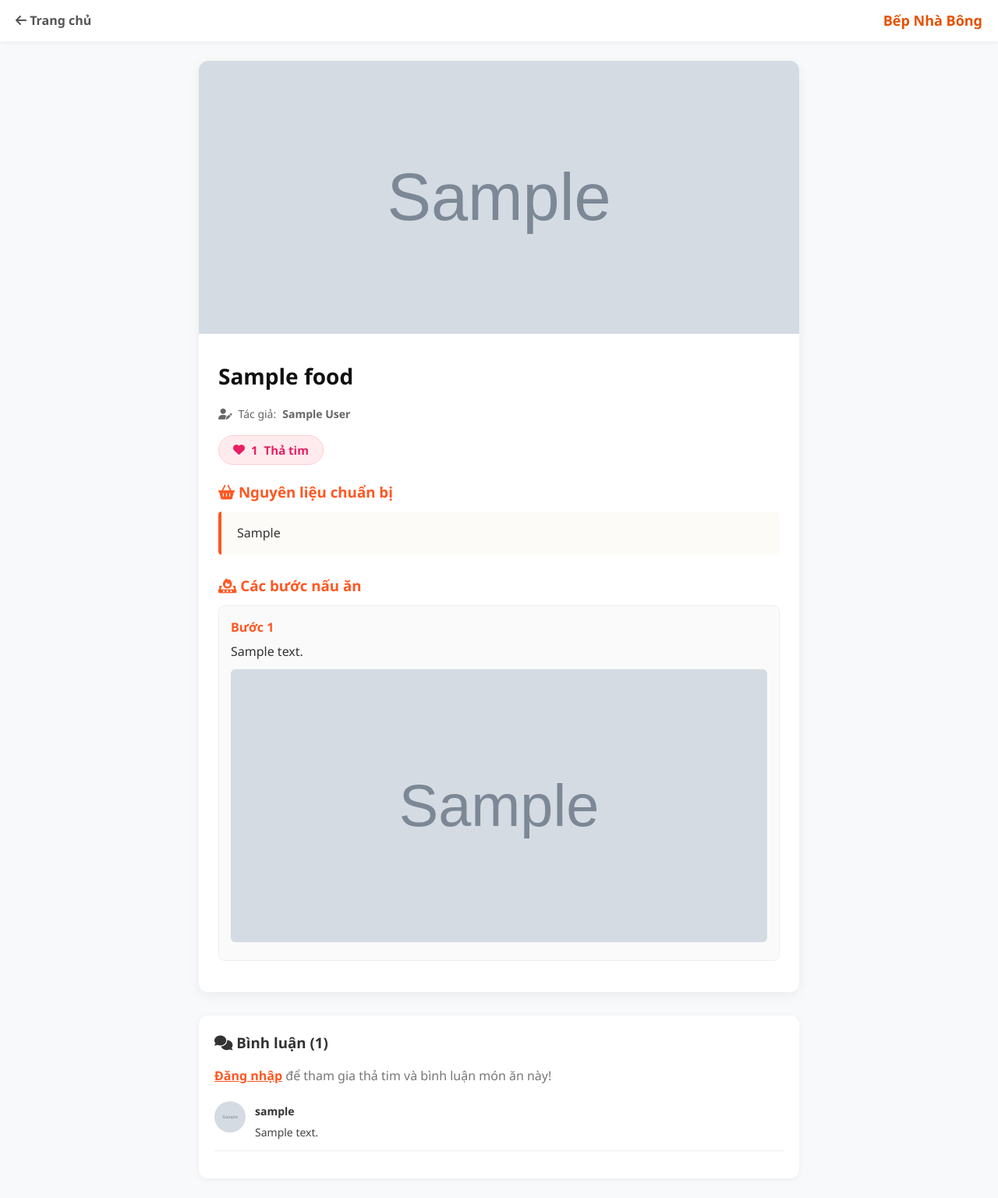
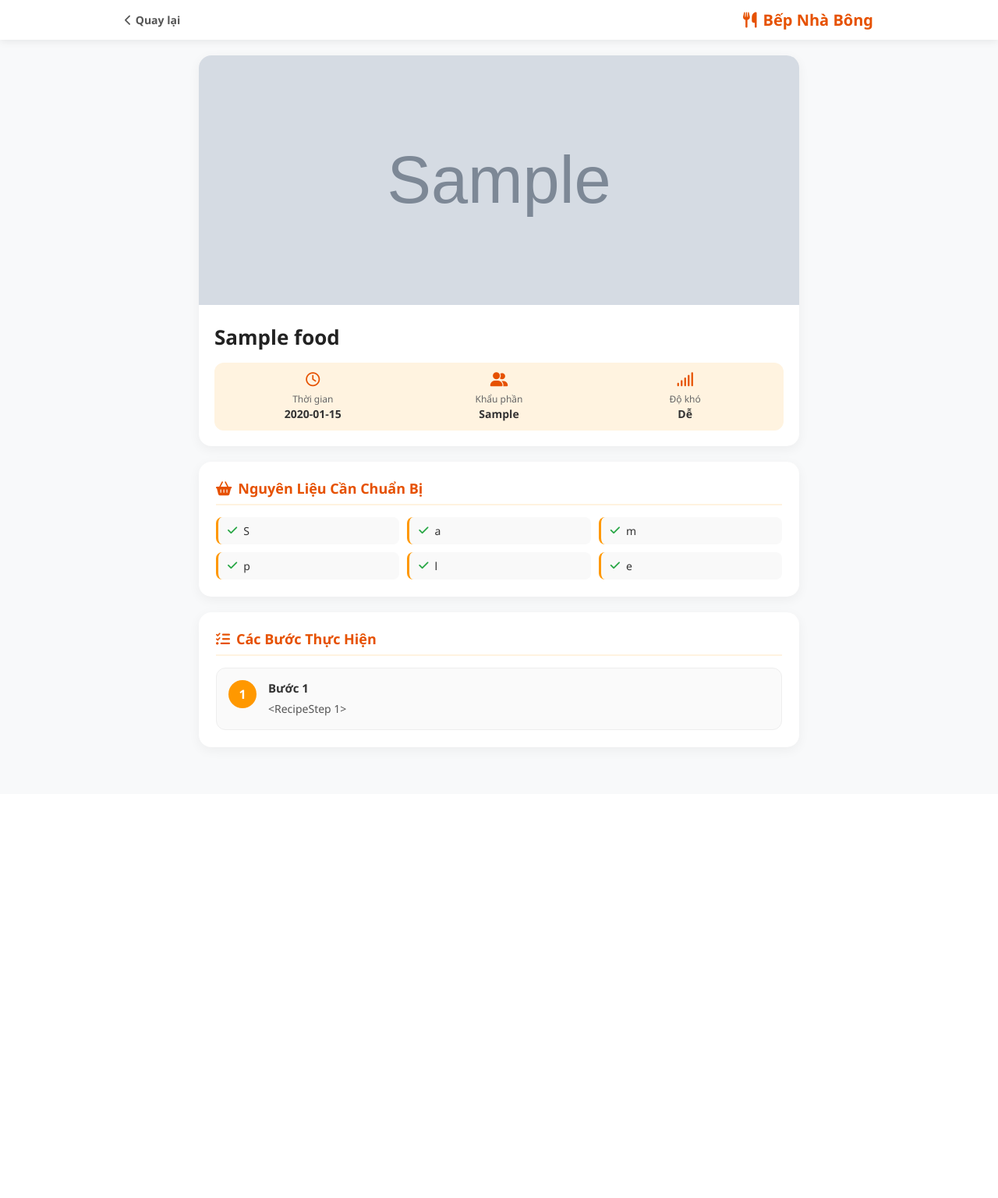
Before and after one commit to phathuu23-jpg/bepnhabong, a Flask app: page /detail/1 in a window 1280 px wide. Shown: the whole page at 78% size. After the commit the page ends 963 px from the top, so only its background shows below. Run offline with Flask 3, Linux system fonts and the light colour scheme; tables that the repository leaves empty hold one stand-in row (values such as "Sample post"); grey boxes marked "Sample" are stand-in pictures.

Commit message:
Update detail.html

```diff
--- a/templates/detail.html
+++ b/templates/detail.html
@@ -8,115 +8,123 @@
     <link rel="stylesheet" href="https://cdnjs.cloudflare.com/ajax/libs/font-awesome/6.4.0/css/all.min.css">
     <style>
         * { box-sizing: border-box; margin: 0; padding: 0; font-family: 'Segoe UI', Tahoma, Geneva, Verdana, sans-serif; }
-        body { background-color: #f8f9fa; color: #333; line-height: 1.6; }
-        header { display: flex; justify-content: space-between; align-items: center; padding: 12px 20px; background: #ffffff; box-shadow: 0 2px 5px rgba(0,0,0,0.05); position: sticky; top: 0; z-index: 100; }
-        .container { max-width: 800px; margin: 25px auto; padding: 0 15px; }
-        .recipe-card { background: white; border-radius: 12px; overflow: hidden; box-shadow: 0 4px 15px rgba(0,0,0,0.06); }
-        .recipe-image { width: 100%; height: 350px; object-fit: cover; }
-        .recipe-content { padding: 25px; }
-        .recipe-title { font-size: 28px; color: #111; margin-bottom: 15px; font-weight: 800; }
-        .author-tag { color: #666; font-size: 14px; margin-bottom: 15px; display: flex; align-items: center; gap: 8px; }
+        body { background: #f8f9fa; color: #333; padding-bottom: 40px; }
 
-        .like-btn { display: inline-flex; align-items: center; gap: 8px; background: #ffebee; color: #e91e63; border: 1px solid #ffcdd2; padding: 8px 18px; border-radius: 20px; cursor: pointer; font-weight: bold; font-size: 15px; margin-bottom: 20px; }
-        .like-btn.liked { background: #e91e63; color: white; }
+        /* HEADER Responsive */
+        header { background: white; box-shadow: 0 2px 10px rgba(0,0,0,0.08); position: sticky; top: 0; z-index: 1000; }
+        .header-container { max-width: 1000px; margin: 0 auto; padding: 12px 20px; display: flex; justify-content: space-between; align-items: center; }
+        .logo { color: #e65100; font-size: 20px; font-weight: 800; text-decoration: none; display: flex; align-items: center; gap: 8px; }
+        .back-btn { text-decoration: none; color: #555; font-weight: 600; font-size: 14px; display: flex; align-items: center; gap: 5px; }
 
-        .ingredients-box { background: #fdfbf7; border-left: 4px solid #ff5722; padding: 15px 20px; border-radius: 4px; margin-bottom: 25px; }
-        .step-item { background: #fafafa; border: 1px solid #eee; border-radius: 8px; padding: 15px; margin-bottom: 15px; }
-        .step-img { width: 100%; max-height: 350px; object-fit: cover; border-radius: 6px; margin-top: 10px; }
+        /* CONTENT CONTAINER */
+        .container { max-width: 800px; margin: 20px auto; padding: 0 15px; }
 
-        /* KHUNG BÌNH LUẬN */
-        .comment-section { margin-top: 30px; background: white; padding: 20px; border-radius: 12px; box-shadow: 0 2px 8px rgba(0,0,0,0.05); }
-        .comment-item { display: flex; gap: 12px; margin-bottom: 15px; border-bottom: 1px solid #eee; padding-bottom: 12px; }
-        .comment-item img { width: 40px; height: 40px; border-radius: 50%; }
-        .comment-input { width: 100%; padding: 10px; border: 1px solid #ccc; border-radius: 6px; margin-bottom: 10px; }
+        /* BANNER MÓN ĂN */
+        .recipe-header { background: white; border-radius: 16px; overflow: hidden; box-shadow: 0 4px 15px rgba(0,0,0,0.05); margin-bottom: 20px; }
+        .recipe-banner { width: 100%; height: 320px; object-fit: cover; }
+        .recipe-info { padding: 20px; }
+        .recipe-title { font-size: 26px; font-weight: 800; color: #222; margin-bottom: 15px; line-height: 1.3; }
+
+        .recipe-meta-grid { display: grid; grid-template-columns: repeat(3, 1fr); gap: 10px; background: #fff3e0; padding: 12px; border-radius: 12px; text-align: center; }
+        .meta-item i { color: #e65100; font-size: 18px; margin-bottom: 4px; display: block; }
+        .meta-item span { font-size: 12px; color: #666; }
+        .meta-item strong { display: block; font-size: 14px; color: #333; }
+
+        /* KHUNG NGUYÊN LIỆU */
+        .section-card { background: white; border-radius: 16px; padding: 22px; box-shadow: 0 4px 15px rgba(0,0,0,0.05); margin-bottom: 20px; }
+        .section-title { font-size: 18px; font-weight: 800; color: #e65100; margin-bottom: 15px; display: flex; align-items: center; gap: 8px; border-bottom: 2px solid #fff3e0; padding-bottom: 8px; }
+
+        .ingredients-list { list-style: none; display: grid; grid-template-columns: repeat(auto-fill, minmax(220px, 1fr)); gap: 10px; }
+        .ingredients-list li { padding: 8px 12px; background: #f9f9f9; border-radius: 8px; font-size: 14px; display: flex; align-items: center; gap: 8px; border-left: 3px solid #ff9800; }
+
+        /* KHUNG CÁC BƯỚC THỰC HIỆN */
+        .steps-wrapper { display: flex; flex-direction: column; gap: 20px; margin-top: 15px; }
+        .step-item { display: flex; gap: 15px; background: #fafafa; padding: 15px; border-radius: 12px; border: 1px solid #eee; }
+        .step-number { background: #ff9800; color: white; min-width: 36px; height: 36px; border-radius: 50%; display: flex; align-items: center; justify-content: center; font-weight: 800; font-size: 16px; flex-shrink: 0; }
+        .step-content { flex: 1; }
+        .step-title { font-weight: 700; font-size: 15px; color: #333; margin-bottom: 6px; }
+        .step-desc { font-size: 14px; color: #555; line-height: 1.6; }
+
+        /* MOBILE RESPONSIVE */
+        @media (max-width: 600px) {
+            .recipe-banner { height: 220px; }
+            .recipe-title { font-size: 20px; }
+            .ingredients-list { grid-template-columns: 1fr; }
+            .step-item { padding: 12px; }
+            .step-number { min-width: 30px; height: 30px; font-size: 14px; }
+        }
     </style>
 </head>
 <body>
 
 <header>
-        <a href="/" style="text-decoration: none; color: #555; font-weight: bold;"><i class="fa-solid fa-arrow-left"></i> Trang chủ</a>
-        <a href="/" style="text-decoration: none; color: #e65100; font-weight: 800; font-size: 18px;">Bếp Nhà Bông</a>
+    <div class="header-container">
+        <a href="/" class="back-btn"><i class="fa-solid fa-chevron-left"></i> Quay lại</a>
+        <a href="/" class="logo"><i class="fa-solid fa-utensils"></i> Bếp Nhà Bông</a>
+    </div>
 </header>
 
 <div class="container">
-        <div class="recipe-card">
-            <img src="{{ food.image }}" class="recipe-image">
+    <!-- BANNER & THÔNG TIN MÓN -->
+    <div class="recipe-header">
+        <img src="{{ food.image }}" alt="{{ food.name }}" class="recipe-banner">
+        <div class="recipe-info">
+            <h1 class="recipe-title">{{ food.name }}</h1>
 
-            <div class="recipe-content">
-                <h1 class="recipe-title">{{ food.name }}</h1>
-                <div class="author-tag"><i class="fa-solid fa-user-pen"></i> Tác giả: <b>{{ food.author_name }}</b></div>
-
-                <!-- NÚT THẢ TIM -->
-                <button class="like-btn {% if user_liked %}liked{% endif %}" onclick="toggleLike({{ food.id }})">
-                    <i class="fa-solid fa-heart"></i> <span id="likeCount">{{ food.likes|length }}</span> Thả tim
-                </button>
-
-                <div class="section">
-                    <h3 style="margin-bottom: 10px; color: #ff5722;"><i class="fa-solid fa-basket-shopping"></i> Nguyên liệu chuẩn bị</h3>
-                    <div class="ingredients-box">{{ food.ingredients | nl2br }}</div>
+            <div class="recipe-meta-grid">
+                <div class="meta-item">
+                    <i class="fa-regular fa-clock"></i>
+                    <span>Thời gian</span>
+                    <strong>{{ food.time or '30 phút' }}</strong>
                 </div>
-
-                <div class="section">
-                    <h3 style="margin-bottom: 10px; color: #ff5722;"><i class="fa-solid fa-fire-burner"></i> Các bước nấu ăn</h3>
-                    {% for step in food.steps %}
-                    <div class="step-item">
-                        <b style="color: #ff5722;">Bước {{ step.step_number }}</b>
-                        <p style="margin-top: 5px;">{{ step.description | nl2br }}</p>
-                        {% if step.image_url %}<img src="{{ step.image_url }}" class="step-img">{% endif %}
+                <div class="meta-item">
+                    <i class="fa-solid fa-user-group"></i>
+                    <span>Khẩu phần</span>
+                    <strong>{{ food.servings or '2-4 người' }}</strong>
                 </div>
-                    {% endfor %}
+                <div class="meta-item">
+                    <i class="fa-solid fa-signal"></i>
+                    <span>Độ khó</span>
+                    <strong>{{ food.difficulty or 'Dễ' }}</strong>
+                </div>
             </div>
         </div>
     </div>
 
-        <!-- KHU VỰC BÌNH LUẬN -->
-        <div class="comment-section">
-            <h3 style="margin-bottom: 15px;"><i class="fa-solid fa-comments"></i> Bình luận ({{ food.comments|length }})</h3>
+    <!-- DANH SÁCH NGUYÊN LIỆU -->
+    <div class="section-card">
+        <div class="section-title"><i class="fa-solid fa-basket-shopping"></i> Nguyên Liệu Cần Chuẩn Bị</div>
+        <ul class="ingredients-list">
+            {% if food.ingredients %}
+                {% for item in food.ingredients %}
+                    <li><i class="fa-solid fa-check" style="color: #28a745;"></i> {{ item }}</li>
+                {% endfor %}
+            {% else %}
+                <li><i class="fa-solid fa-check" style="color: #28a745;"></i> Nguyên liệu đang cập nhật...</li>
+            {% endif %}
+        </ul>
+    </div>
 
-            {% if session.get('user_logged_in') %}
-            <form action="/comment/{{ food.id }}" method="POST">
-                <textarea name="content" class="comment-input" rows="3" placeholder="Viết cảm nghĩ hoặc thắc mắc của bạn về món ăn này..." required></textarea>
-                <button type="submit" style="background: #ff5722; color: white; border: none; padding: 8px 18px; border-radius: 4px; font-weight: bold; cursor: pointer;">Gửi bình luận</button>
-            </form>
-            {% else %}
-            <p style="color: #777;"><a href="/login" style="color: #ff5722; font-weight: bold;">Đăng nhập</a> để tham gia thả tim và bình luận món ăn này!</p>
-            {% endif %}
-
-            <div style="margin-top: 20px;">
-                {% for c in food.comments %}
-                <div class="comment-item">
-                    <img src="{{ c.user_avatar }}">
-                    <div>
-                        <b style="font-size: 14px;">{{ c.user_name }}</b>
-                        <p style="font-size: 14px; color: #444; margin-top: 3px;">{{ c.content }}</p>
+    <!-- HƯỚNG DẪN CÁC BƯỚC THỰC HIỆN -->
+    <div class="section-card">
+        <div class="section-title"><i class="fa-solid fa-list-check"></i> Các Bước Thực Hiện</div>
+        <div class="steps-wrapper">
+            {% if food.steps %}
+                {% for step in food.steps %}
+                <div class="step-item">
+                    <div class="step-number">{{ loop.index }}</div>
+                    <div class="step-content">
+                        <div class="step-title">Bước {{ loop.index }}</div>
+                        <div class="step-desc">{{ step }}</div>
                     </div>
                 </div>
+                {% endfor %}
             {% else %}
-                <p style="color: #888; font-size: 13px;">Chưa có bình luận nào. Hãy là người đầu tiên bình luận!</p>
-                {% endfor %}
+                <p style="color: #777;">Công thức chi tiết từng bước đang được cập nhật...</p>
+            {% endif %}
         </div>
     </div>
 </div>
 
-    <script>
-        function toggleLike(foodId) {
-            fetch('/like/' + foodId, { method: 'POST' })
-            .then(res => {
-                if (res.status === 401) {
-                    window.location.href = '/login';
-                    return;
-                }
-                return res.json();
-            })
-            .then(data => {
-                if (data) {
-                    document.getElementById('likeCount').innerText = data.total_likes;
-                    const btn = document.querySelector('.like-btn');
-                    if (data.liked) btn.classList.add('liked');
-                    else btn.classList.remove('liked');
-                }
-            });
-        }
-    </script>
 </body>
 </html>
```
Lines whose indentation alone changed are shown as unchanged.
